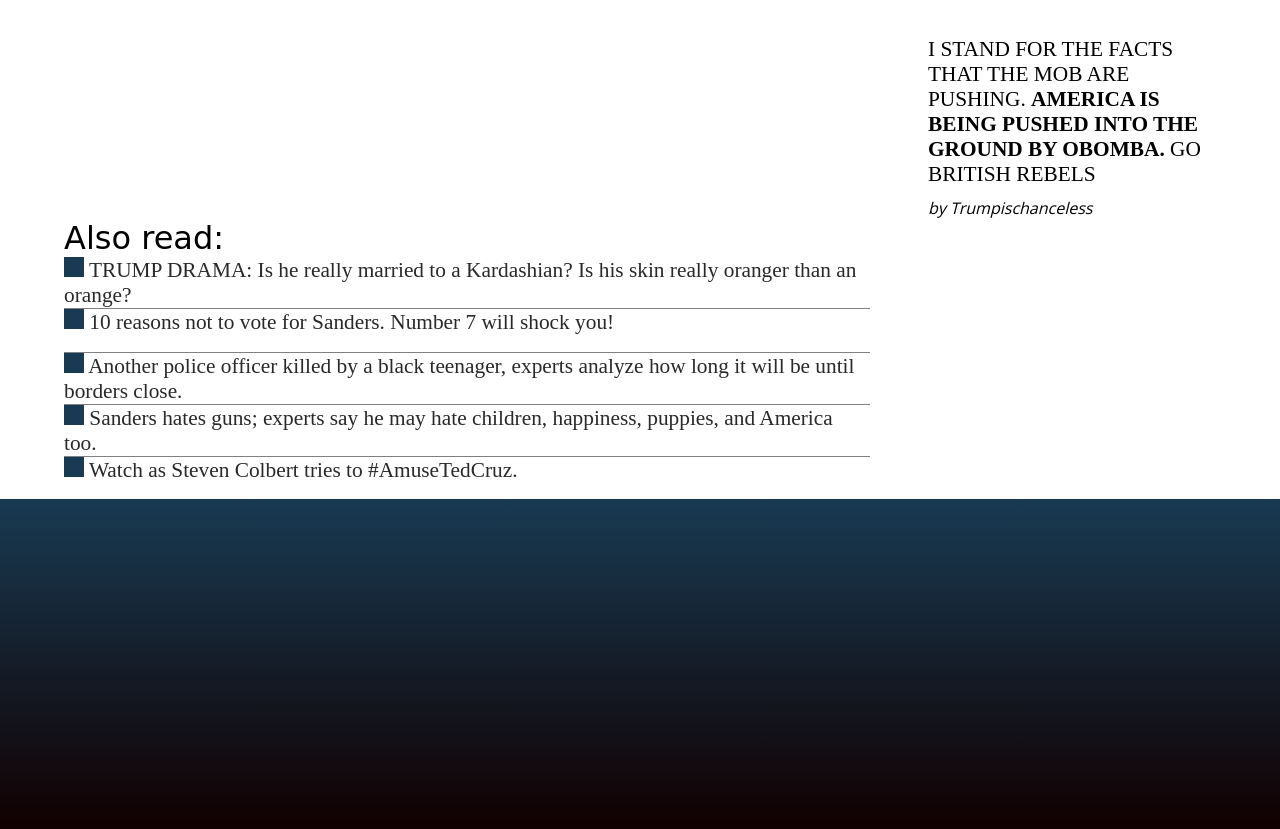
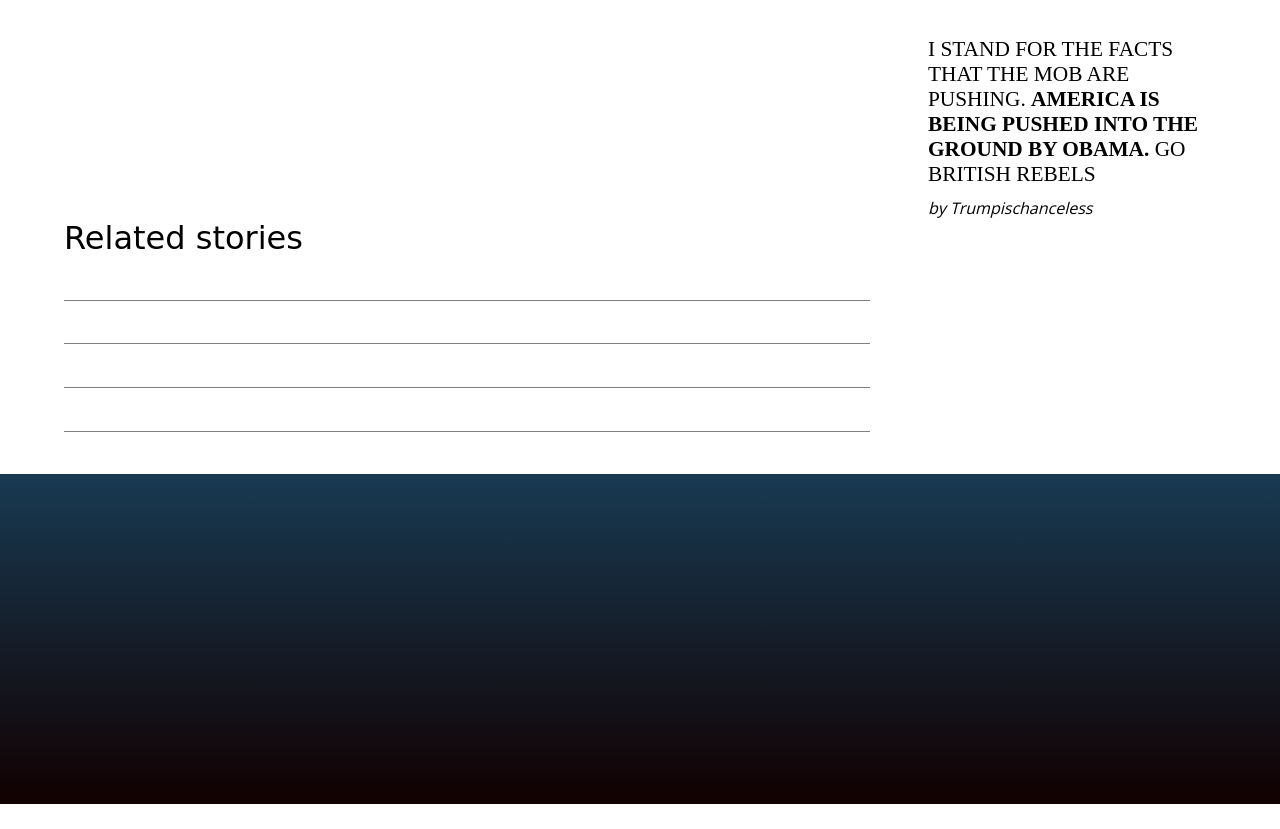
Before and after one commit to Aearnus/english-satire-project, a plain HTML site: page msnbc/index.html in a window 1280 px wide. Shown: the part 1066-1895 px from the top of the page. After the commit the page ends 1870 px from the top, so only its background shows below. Drawn offline with nearby package versions, Linux system fonts and the light colour scheme.

Commit message:
getting ready

```diff
--- a/msnbc/index.html
+++ b/msnbc/index.html
@@ -64,7 +64,7 @@
 				</comment>
 				<comment>
 					<commentBody>
-						I STAND FOR THE FACTS THAT THE MOB ARE PUSHING. <b>AMERICA IS BEING PUSHED INTO THE GROUND BY OBOMBA.</b> GO BRITISH REBELS
+						I STAND FOR THE FACTS THAT THE MOB ARE PUSHING. <b>AMERICA IS BEING PUSHED INTO THE GROUND BY OBAMA.</b> GO BRITISH REBELS
 					</commentBody>
 					<commentAuthor>
 						Trumpischanceless
@@ -73,27 +73,22 @@
 			</commentContainer>
 			<otherStoriesContainer>
 				<div class="alsoRead">
-					Also read:
+					Related stories
 				</div>
 				<otherStory>
-					<circle></circle>
-					TRUMP DRAMA: Is he really married to a Kardashian? Is his skin really oranger than an orange?
+
 				</otherStory>
 				<otherStory>
-					<circle></circle>
-					10 reasons not to vote for Sanders. Number 7 will shock you!
+
 				</otherStory>
 				<otherStory>
-					<circle></circle>
-					Another police officer killed by a black teenager, experts analyze how long it will be until borders close.
+
 				</otherStory>
 				<otherStory>
-					<circle></circle>
-					Sanders hates guns; experts say he may hate children, happiness, puppies, and America too.
+
 				</otherStory>
 				<otherStory>
-					<circle></circle>
-					Watch as Steven Colbert tries to #AmuseTedCruz.
+
 				</otherStory>
 			</otherStoriesContainer>
 		</bodyContainer>
```
Also changed, not shown: fox/index.html (+1 -1 lines).
